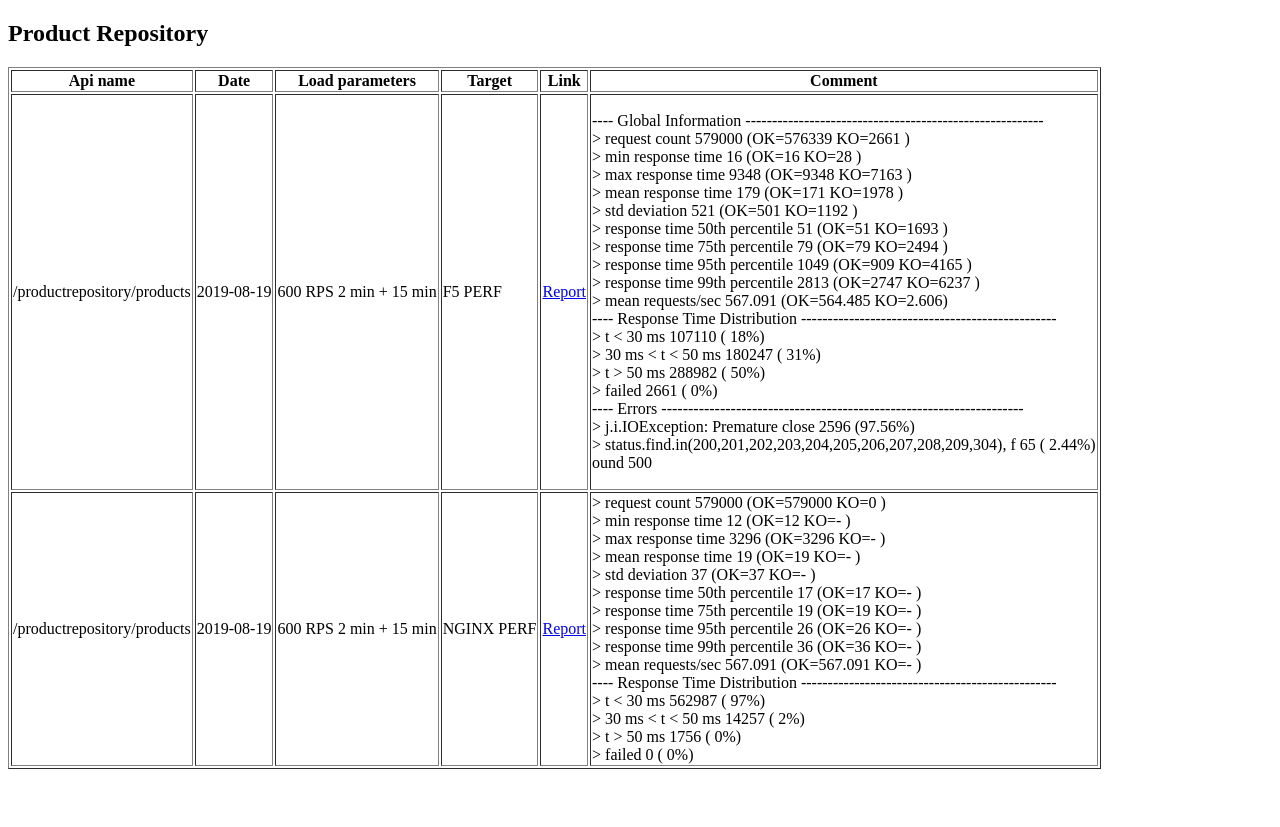
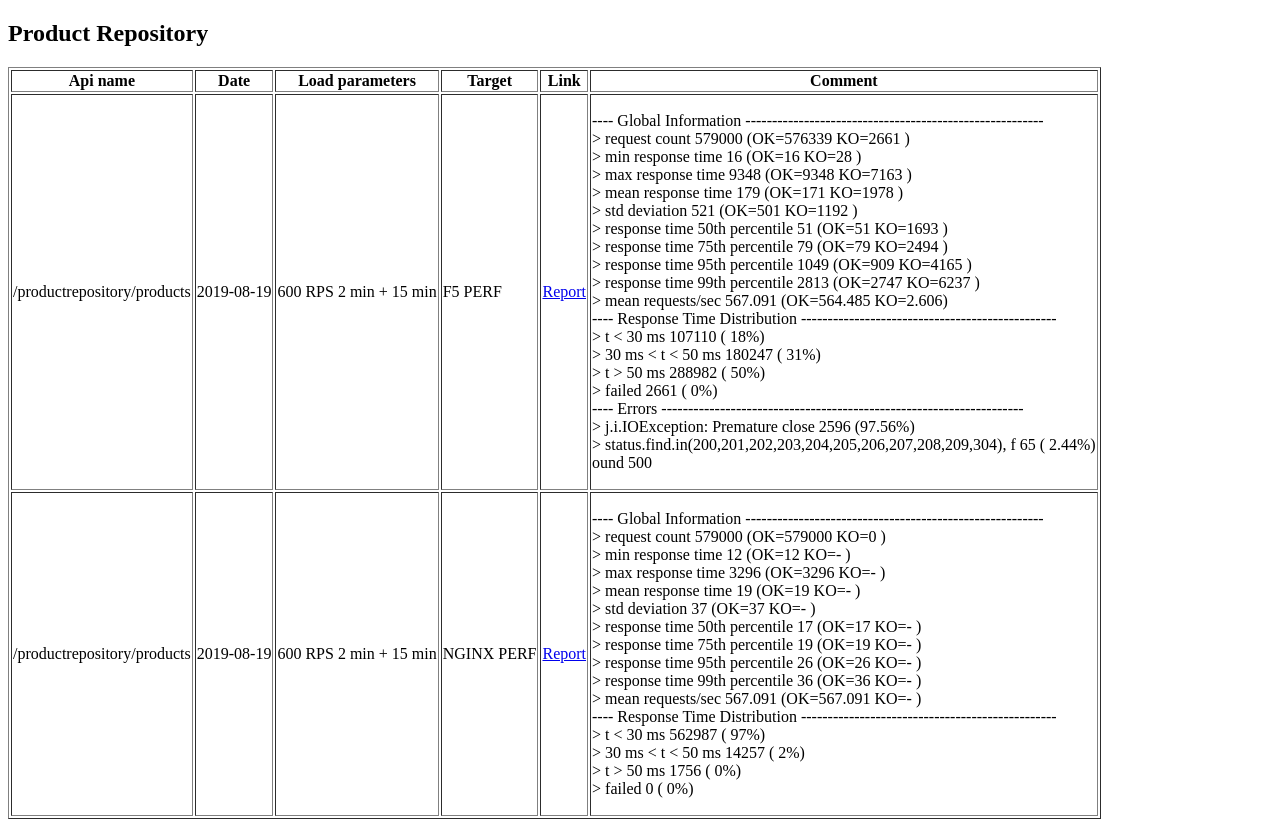
Before and after one commit to PerformanceGatling/PerformanceGatling.github.io, a plain HTML site: page index.html in a window 1280 px wide. Before the commit the page ends 800 px from the top, so only its background shows below. Drawn offline with Linux system fonts and the light colour scheme.

Commit message:
Add files via upload
Update

```diff
--- a/index.html
+++ b/index.html
@@ -53,7 +53,7 @@
                         <td>600 RPS 2 min + 15 min</td>
                         <td>NGINX PERF</td>
                         <td><a href="productrepositorysimulation-20190819124802077_Perf_600_Nginx">Report</a></td>
-                        <td
+                        <td><p>
                                 ---- Global Information --------------------------------------------------------<br>
                                 > request count                                     579000 (OK=579000 KO=0     )<br>
                                 > min response time                                     12 (OK=12     KO=-     )<br>
@@ -70,9 +70,8 @@
                                 > 30 ms < t < 50 ms                                  14257 (  2%)<br>
                                 > t > 50 ms                                           1756 (  0%)<br>
                                 > failed                                                 0 (  0%)<br>
-
-                        </td>
-                    </tr>
+                        </p>
+                     </tr>
             </table>
         </div>
     </div>
```
